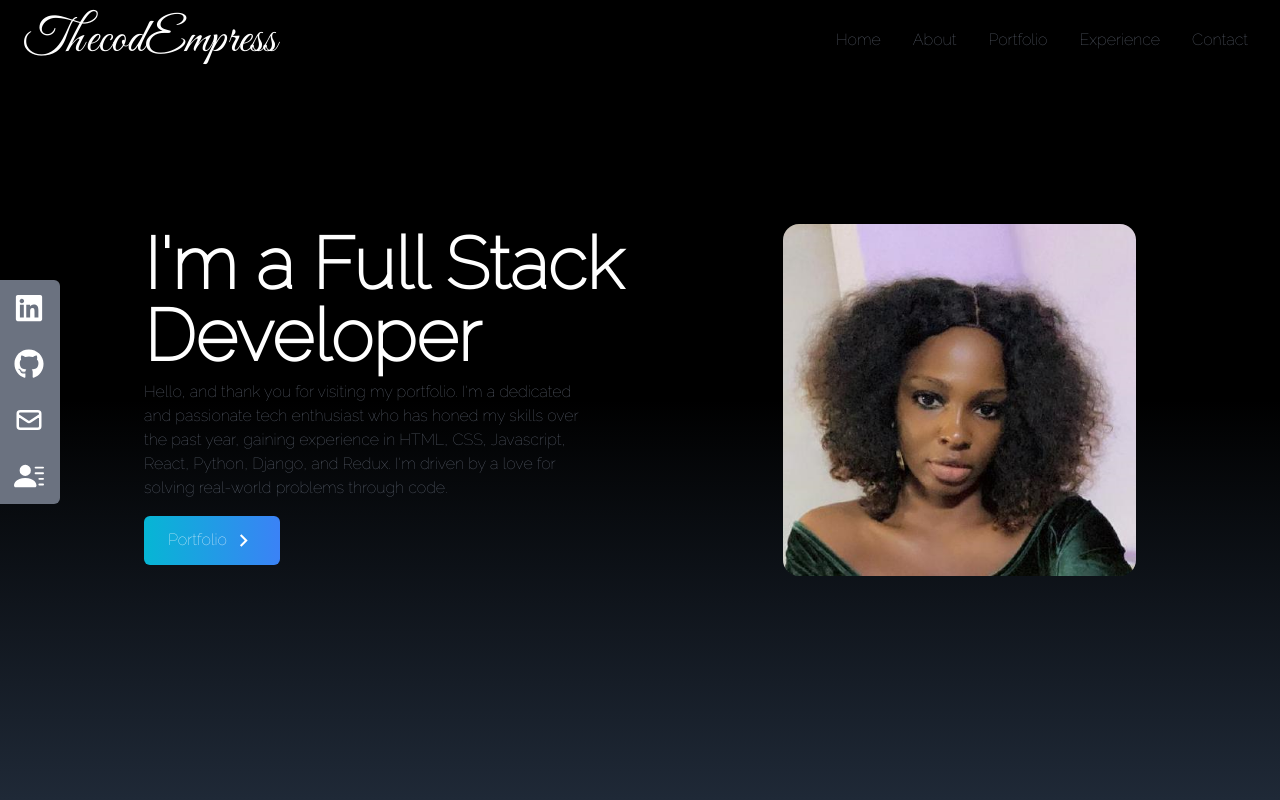
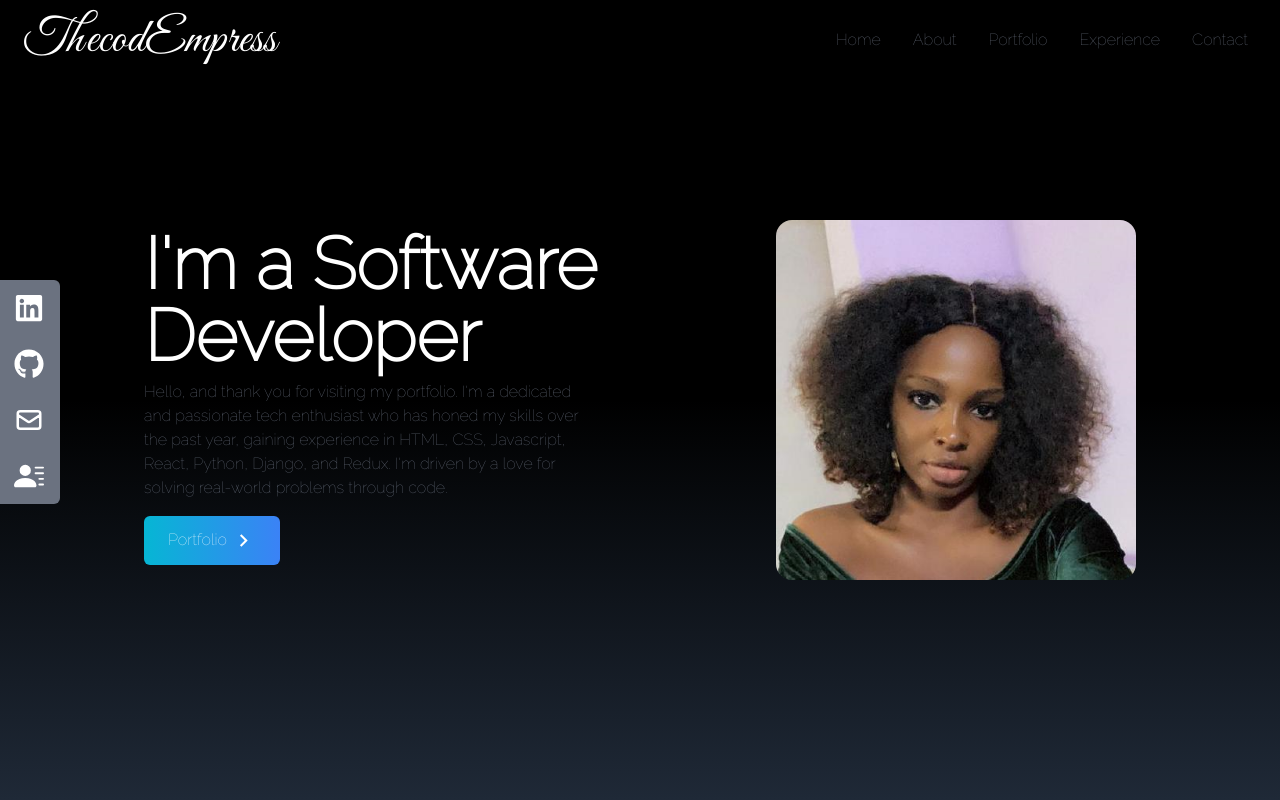
Before and after one commit to OluwabukolaU/Portfolio, a React (Create React App) app: page / in a window 1280 px wide. Shown: the top 800 px of the page. Built offline with nearby package versions, Linux system fonts and the light colour scheme.

Commit message:
project update

```diff
--- a/src/components/Home.jsx
+++ b/src/components/Home.jsx
@@ -1,5 +1,5 @@
 import React from 'react';
-import ThecodEmpress from '../assets/ThecodEmpress.png';
+import thecodEmpress from '../assets/thecodEmpress.png';
 import {MdOutlineKeyboardArrowRight} from 'react-icons/md';
 import { Link } from "react-scroll";
 const Home = () => {
@@ -11,7 +11,7 @@ const Home = () => {
     <div className=" md:max-w-screen-lg mx-auto flex flex-col items-center justify-center h-full px-4 md:flex-row">
       <div className="flex flex-col justify-center h-full">
         <h2 className="text-4xl sm:text-7xl font-bold text-white">
-          I'm a Full Stack Developer
+          I'm a Software Developer
         </h2>
         <p className="text-gray-500 py-2 max-w-md">
         Hello, and thank you for visiting my portfolio. I'm a dedicated
@@ -37,7 +37,7 @@ const Home = () => {
 
         <div className="hidden md:flex">
           <img
-            src={ThecodEmpress}
+            src={thecodEmpress}
             alt="my profile"
             className="rounded-2xl mx-auto w-2/3 md:w-full"
           />
```
